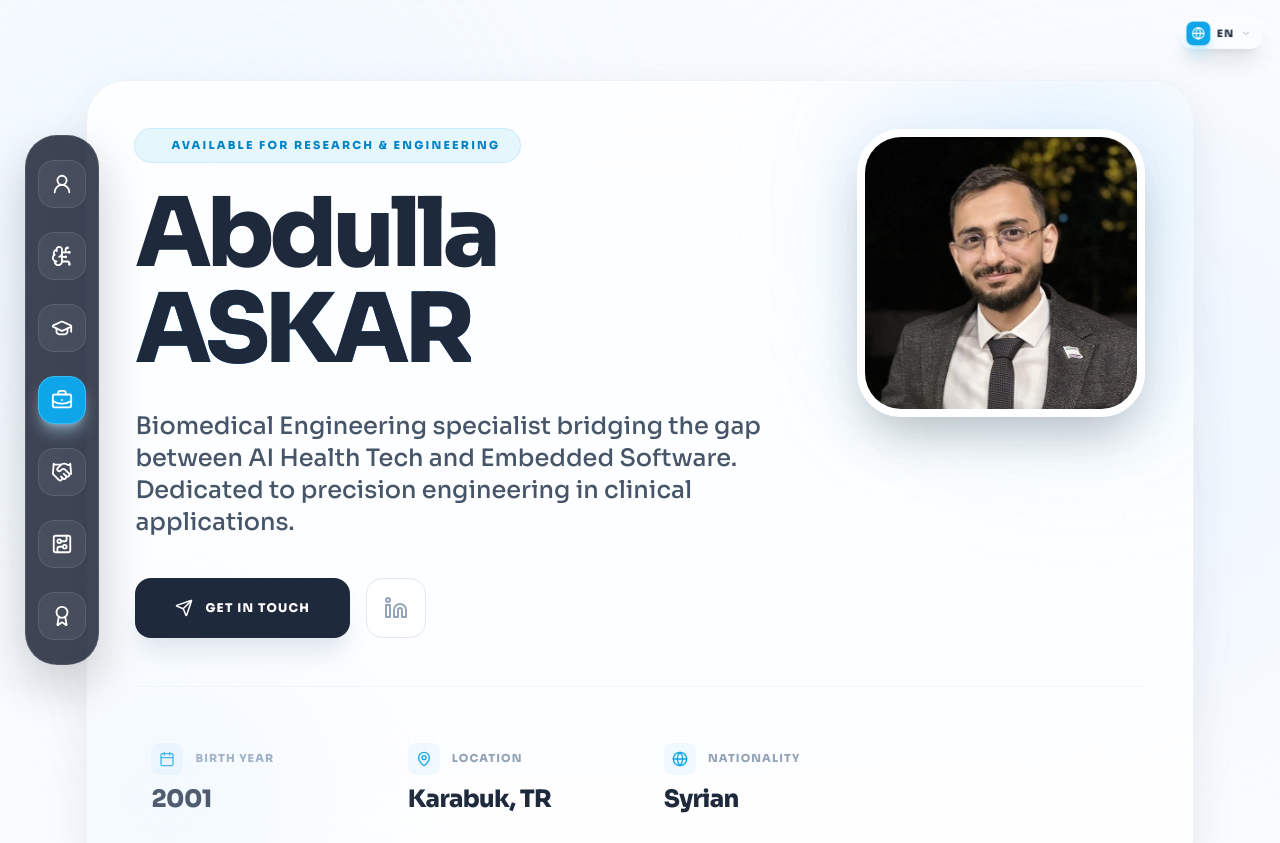
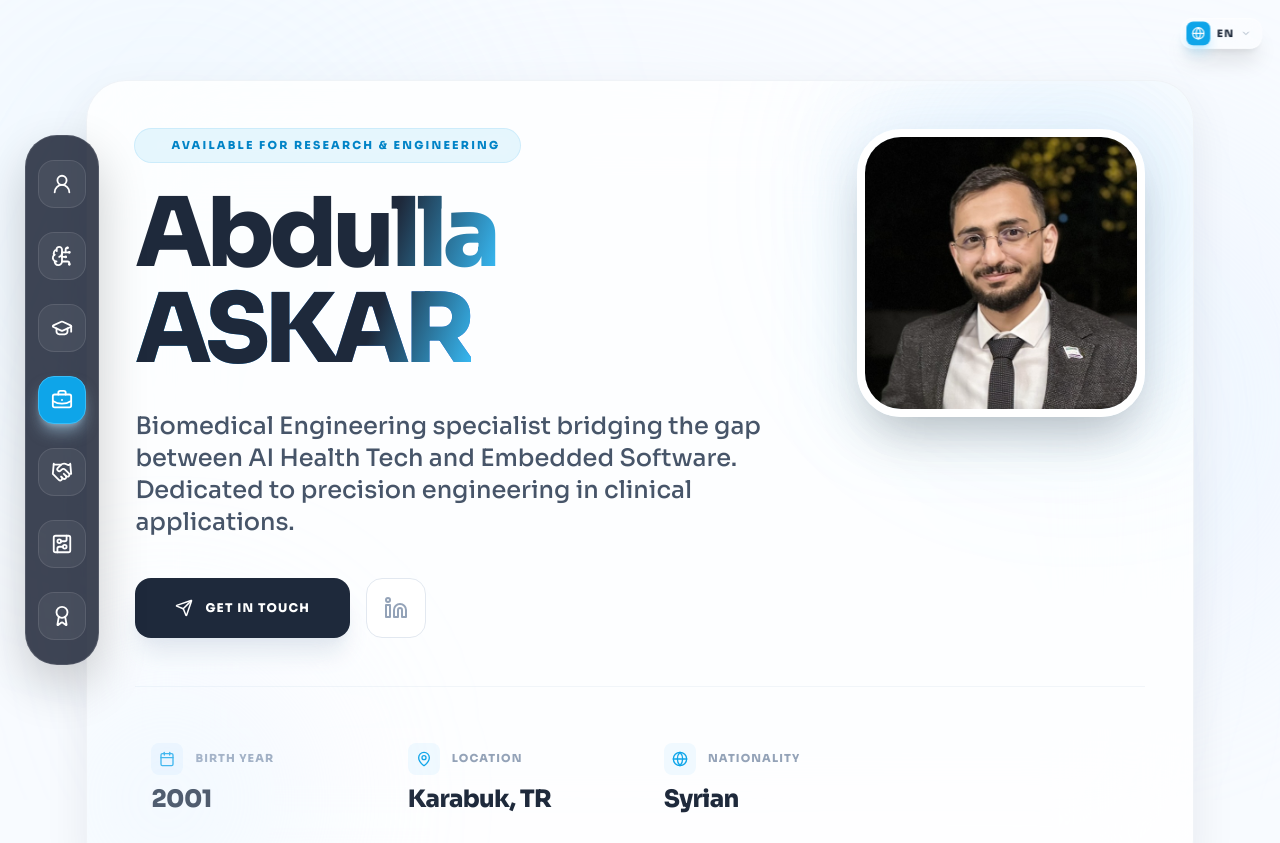
Before and after one commit to abdullaaskar34-tech/portfolio, a React (Vite) app: page / in a window 1280 px wide. Shown: the top 843 px of the page. Built offline with nearby package versions, Linux system fonts and the light colour scheme.

Commit message:
Make name shiny effect extremely slow (14s) for maximum subtlety

```diff
--- a/src/components/common/ShinyText.css
+++ b/src/components/common/ShinyText.css
@@ -13,7 +13,7 @@
   -webkit-background-clip: text;
   background-clip: text;
   color: transparent !important;
-  animation: shinyTextMove 8s ease-in-out infinite;
+  animation: shinyTextMove 14s ease-in-out infinite;
 }
 
 .shiny-text-soft {
@@ -31,7 +31,7 @@
   -webkit-background-clip: text;
   background-clip: text;
   color: transparent !important;
-  animation: shinyTextMove 9s ease-in-out infinite;
+  animation: shinyTextMove 16s ease-in-out infinite;
 }
 
 @keyframes shinyTextMove {
```
